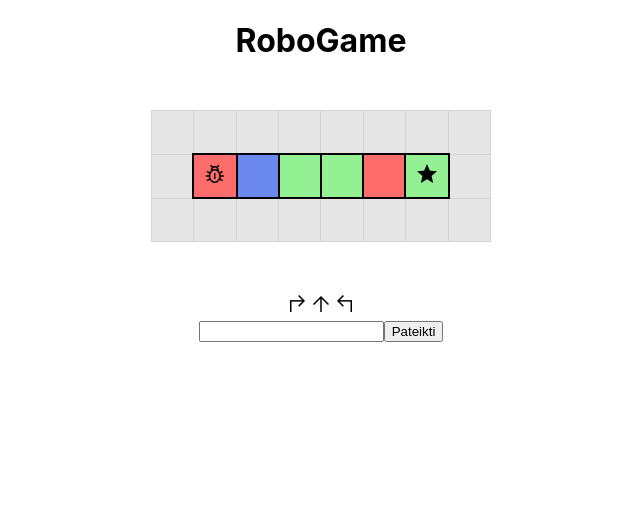
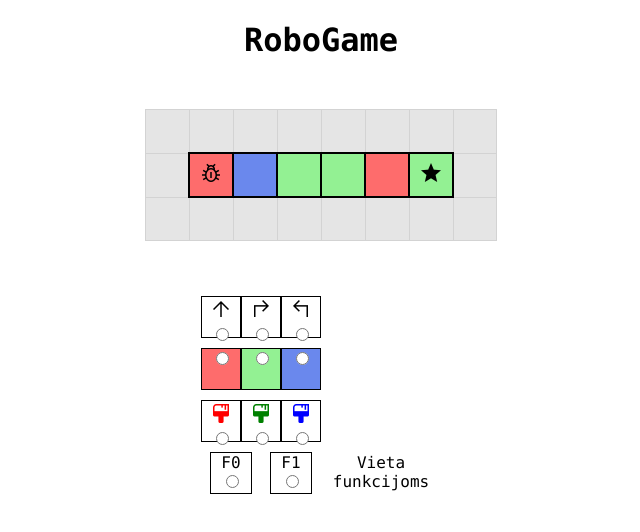
Before and after one commit to ViliusSenkus/RoboGame, a React (Create React App) app in the folder robogame/: page /level/1 in a window 1280 px wide. Shown: the top 532 px of the page, without its empty margins (319-959 px from the left). Built offline with nearby package versions, Linux system fonts and the light colour scheme; the HTML template or start-up script is replaced by a standard one.

Commit message:
input form frontend added

```diff
--- a/robogame/src/components/Input.js
+++ b/robogame/src/components/Input.js
@@ -1,21 +1,75 @@
+import Functions from "../elements/Functions"
 function Input(){
 
       return(
-            <>
+            <form>
+                  <div>
+                        <div>
+                              <div className="selection">
+                                    <span class="material-symbols-outlined">
+                                                arrow_upward
+                                    </span>
+                                    <input type="radio" name="action" value="go" />
+                              </div>
+                              <div className="selection">
                                     <span class="material-symbols-outlined">
                                                 arrow_top_right
                                     </span>
+                                    <input type="radio" name="action" value="right" />
+                              </div>
+                              <div className="selection">
                                     <span class="material-symbols-outlined">
-            <span class="material-symbols-outlined">
-                  arrow_upward
-            </span>
                                                 arrow_top_left
                                     </span>
-            <form method="get">
-                  <input type="text" name="pavadinimas"></input>
-                  <button type="submit">Pateikti</button>
+                              <input type="radio" name="action" value="left" />
+                              </div>
+                        </div>
+                        <div>
+                              <div className="selection color-red">
+                                    <input type="radio" name="color" value="red" />
+                              </div>
+                              <div className="selection color-green">
+                                    <input type="radio" name="color" value="green" />
+                              </div>
+                              <div className="selection color-blue">
+                              <     input type="radio" name="color" value="blue" />
+                              </div>
+                        </div>
+                        <div>
+                              <div className="selection">
+                                    <span class="material-symbols-outlined" style={{color:"red"}}>
+                                          format_paint
+                                    </span>
+                                    <input type="radio" name="recolor" value="red" />
+                              </div>
+                              <div className="selection">
+                                    <span class="material-symbols-outlined" style={{color:"green"}}>
+                                          format_paint
+                                    </span>
+                                    <input type="radio" name="recolor" value="green" />
+                              </div>
+                              <div className="selection">
+                                    <span class="material-symbols-outlined" style={{color:"blue"}}>
+                                          format_paint
+                                    </span>
+                                    <input type="radio" name="recolor" value="blue" />
+                              </div>
+                        </div>
+                        <div>
+                              <div className="selection">
+                                    F0
+                                    <input type="radio" name="function" value="f0" />
+                              </div>
+                              <div className="selection">
+                                    F1
+                                    <input type="radio" name="function" value="f1" />
+                              </div>
+                        </div>
+                  </div>
+                  <div>
+                        <Functions />
+                  </div>
             </form>
-            </>
       )
 }
 
--- /dev/null
+++ b/robogame/src/elements/Functions.js
@@ -0,0 +1,10 @@
+function Functions() {
+
+      return(
+            <div>
+                  Vieta funkcijoms
+            </div>
+      )
+}
+
+export default Functions
--- a/robogame/src/index.css
+++ b/robogame/src/index.css
@@ -3,20 +3,21 @@ body {
   font-family: -apple-system, BlinkMacSystemFont, 'Segoe UI', 'Roboto', 'Oxygen',
     'Ubuntu', 'Cantarell', 'Fira Sans', 'Droid Sans', 'Helvetica Neue',
     sans-serif;
-  -webkit-font-smoothing: antialiased;
+  font-family: source-code-pro, Menlo, Monaco, Consolas, 'Courier New',
+    monospace;
+    -webkit-font-smoothing: antialiased;
   -moz-osx-font-smoothing: grayscale;
   text-align: center;
-
 }
 
-code {
-  font-family: source-code-pro, Menlo, Monaco, Consolas, 'Courier New',
-    monospace;
+.material-symbols-outlined {
+  font-variation-settings:
+  'FILL' 1,
+  'wght' 400,
+  'GRAD' 0,
+  'opsz' 48
 }
-.board{
-  max-width: 340px;
-  margin: 50px auto;
-}
+
 table{
   margin: 50px auto;
   border-collapse: collapse;
@@ -44,14 +45,27 @@ td{
 .color-blue{
   background-color: rgb(106, 136, 237);
 }
-img{
-  width:30px;
+
+
+form > {
+  display: flex;
+  flex-direction: row;
+  justify-content: center;
 }
-
-.material-symbols-outlined {
-  font-variation-settings:
-  'FILL' 1,
-  'wght' 400,
-  'GRAD' 1,
-  'opsz' 48
+form > div {
+  display: inline-block;
 }
+form > div > div {
+  display: flex;
+  flex-direction:  row;
+  justify-content: center;
+  gap: 0px;
+  width: 120px;
+  margin:0 auto;
+}
+.selection{
+  width:40px;
+  height: 40px;
+  margin:5px auto;
+  border: 1px solid black;
+}
```
Lines whose indentation alone changed are shown as unchanged.
